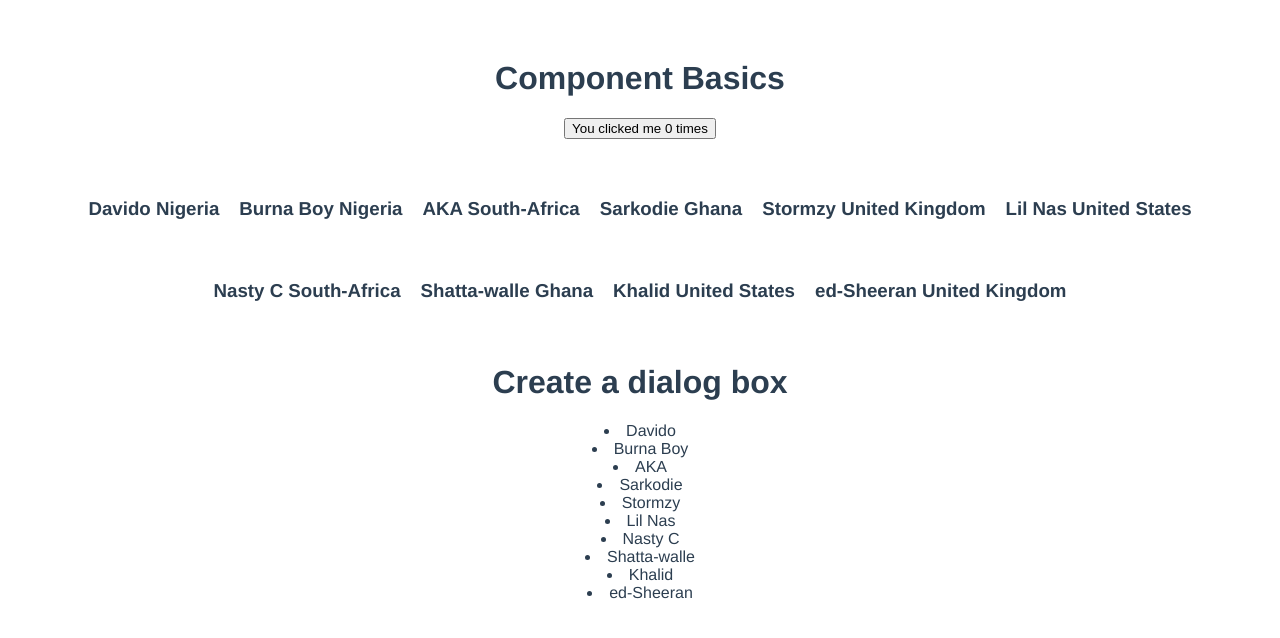
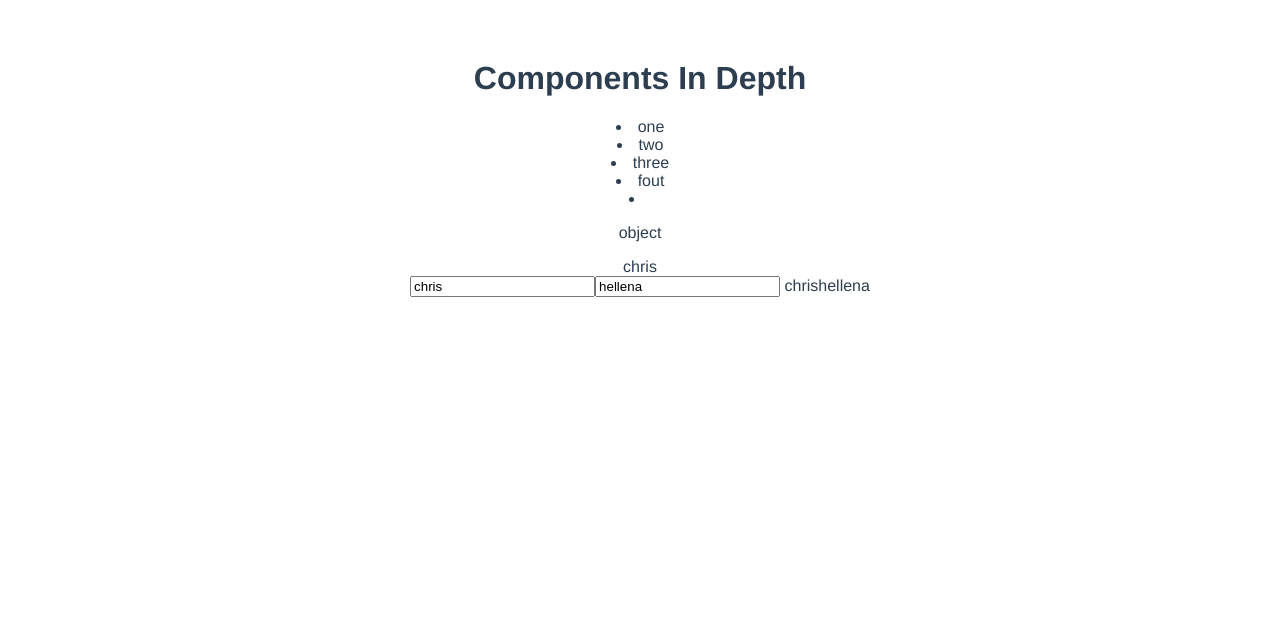
Before and after one commit to Anonymous-Chris/Vuelearning, a Vue app: page / in a window 1280 px wide. Shown: the top 638 px of the page. Built offline with nearby package versions, Linux system fonts and the light colour scheme.

Commit message:
two way binding using multiple v-models

```diff
--- a/src/App.vue
+++ b/src/App.vue
@@ -1,66 +1,62 @@
 <template>
-  <div id="app">
+
+       <div id="app">
+<!--
+
     <ComponentsBasics/>
-
-<!--
     <InputBindings/>
     <HelloWorld msg="Welcome to Your Vue.js App"/>
     <Componenttwo value="helo two"/>
     <ConditionalRendering />
     <ListRendering/>
 -->
-<HelloWorld :msg="artists"/>
+  <ComponentsAd :propVal="value" :propVal2="value1"/>
 
-<div>
-  <li v-for="artist in artists" v-bind:key="artist.name">
-    {{artist.name}}
-  </li>
-</div>
+  <input v-model="fname"/>
+  <input v-model="lname"/>
+  {{fname}}{{lname}}
 
   </div>
 </template>
 
 <script>
-
+/*
 import HelloWorld from './components/HelloWorld.vue'
-/*
 import Componenttwo from './components/Componenttwo.vue'
 import ConditionalRendering from './components/ConditionalRendering.vue'
 import ListRendering from './components/ListRendering.vue'
 import InputBindings from './components/InputBindings.vue'
 import Componenttwo from './components/Componenttwo.vue'
+
+import ComponentsBasics from './components/ComponentsBasics.vue'
 */
-import ComponentsBasics from './components/ComponentsBasics.vue'
+import ComponentsAd from './components/ComponentsAd'
+
 export default {
   name: 'App',
   components: {
-
+/*
     HelloWorld,
-    /*
     Componenttwo,
     ConditionalRendering,
     ListRendering,
-    InputBindings
+    InputBindings,
+     ComponentsBasics
 */
+ComponentsAd
 
-    ComponentsBasics
   },
-  data:()=>{
-    return({
-            artists: [
-       {name: 'Davido', genre: 'afrobeats', country: 'Nigeria'},
-       {name: 'Burna Boy', genre: 'afrobeats', country: 'Nigeria'},
-       {name: 'AKA', genre: 'hiphop', country: 'South-Africa'},
-       {name: 'Sarkodie', genre: 'hiphop', country: 'Ghana'},
-       {name: 'Stormzy', genre: 'hiphop', country: 'United Kingdom'},
-       {name: 'Lil Nas', genre: 'Country', country: 'United States'},
-       {name: 'Nasty C', genre: 'hiphop', country: 'South-Africa'},
-       {name: 'Shatta-walle', genre: 'Reagae', country: 'Ghana'},
-       {name: 'Khalid', genre: 'pop', country: 'United States'},
-       {name: 'ed-Sheeran', genre: 'pop', country: 'United Kingdom'}
-      ]
-    })
-  }
+data:()=>{
+  return({
+    value: ["one","two","three","fout"],
+    value1:{name:'chris',
+    age:12,
+    sex:'some'},
+    fname:'chris',
+    lname:'hellena'
+
+  })
+}
 }
 </script>
 
--- /dev/null
+++ b/src/components/ComponentsAd.vue
@@ -0,0 +1,34 @@
+<template>
+    <div >
+        <h1>Components In Depth </h1>
+       <li v-for="p in propVal" v-bind:key="p.id">
+           {{p.id}} {{p}}
+       </li>
+
+       <li>
+           <p>object</p>
+                   {{propVal2.name}}
+       </li>
+    </div>
+</template>
+
+<script>
+export default {
+    data:()=>{
+        return ({
+
+        })
+    },
+    props:{
+        propVal:[],
+        propVal2:{}
+    },
+    methods:{
+
+    }
+}
+</script>
+
+<style>
+
+</style>
```
